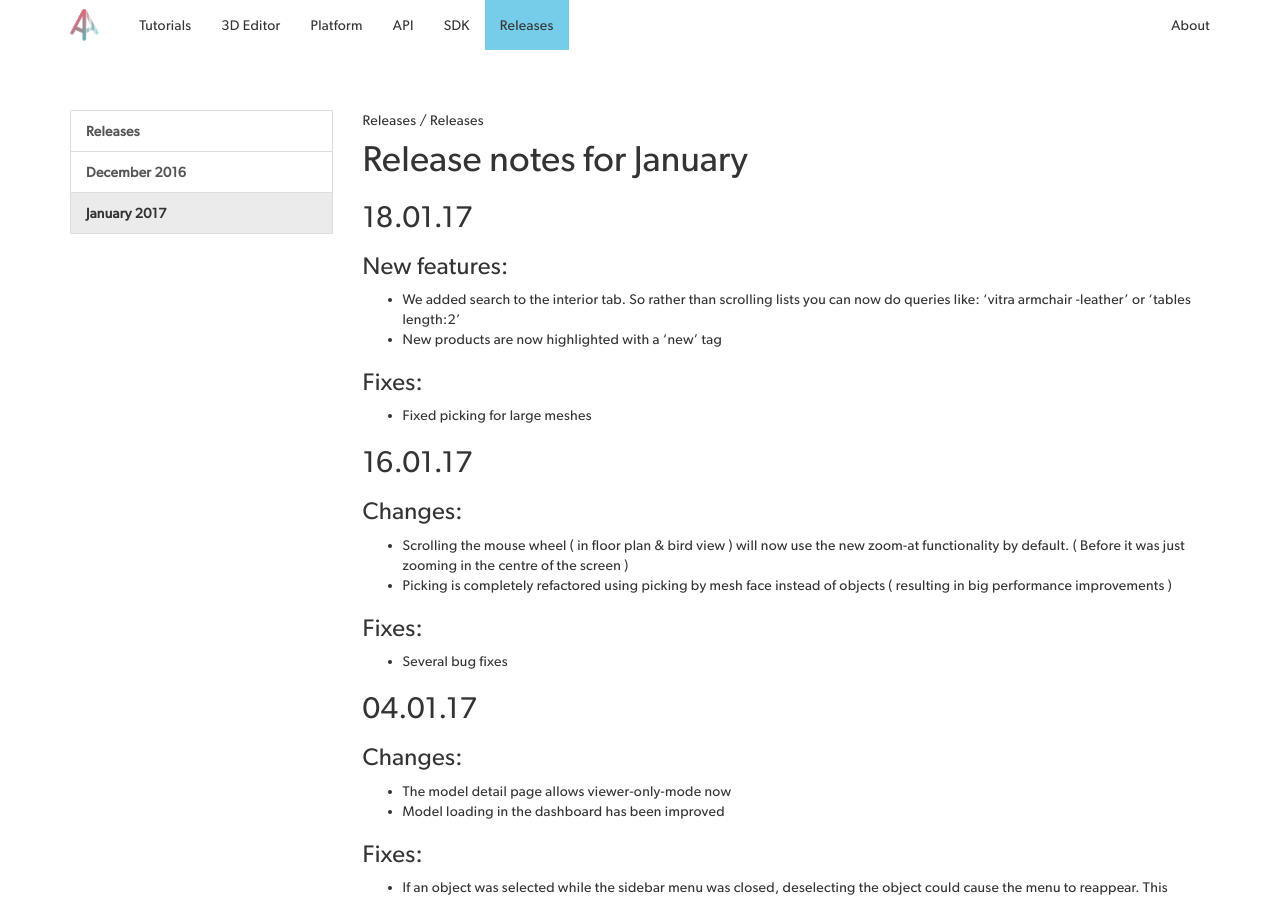
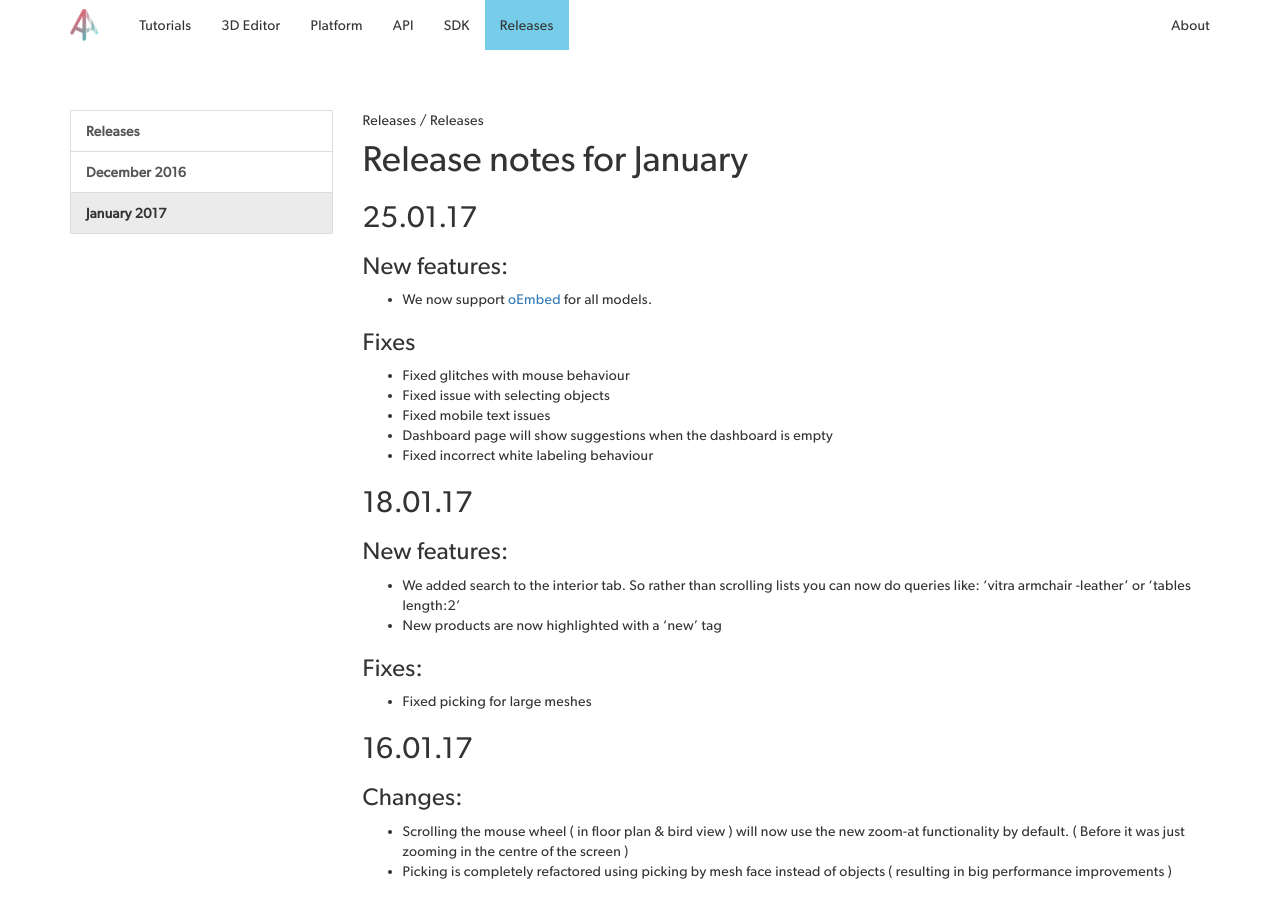
Before and after one commit to AVGP/docs, a Jekyll site: the page built from en/releases/changelog/17-01.md, in a window 1280 px wide and 900 px high. Built offline with Jekyll 4.4.1, drawn with Linux system fonts in a browser that asks for light colours; nearby versions of some CDN libraries.

Commit message:
Added release log for 25.01.17

```diff
--- a/en/releases/changelog/17-01.md
+++ b/en/releases/changelog/17-01.md
@@ -7,6 +7,20 @@ title: "Release notes for January 2017"
 middleRank: 2
 ---
 # Release notes for January
+
+## 25.01.17
+
+### New features:
+
+* We now support [oEmbed](http://oembed.com/) for all models.
+
+### Fixes
+
+* Fixed glitches with mouse behaviour
+* Fixed issue with selecting objects
+* Fixed mobile text issues
+* Dashboard page will show suggestions when the dashboard is empty
+* Fixed incorrect white labeling behaviour
 
 ## 18.01.17
 
```
